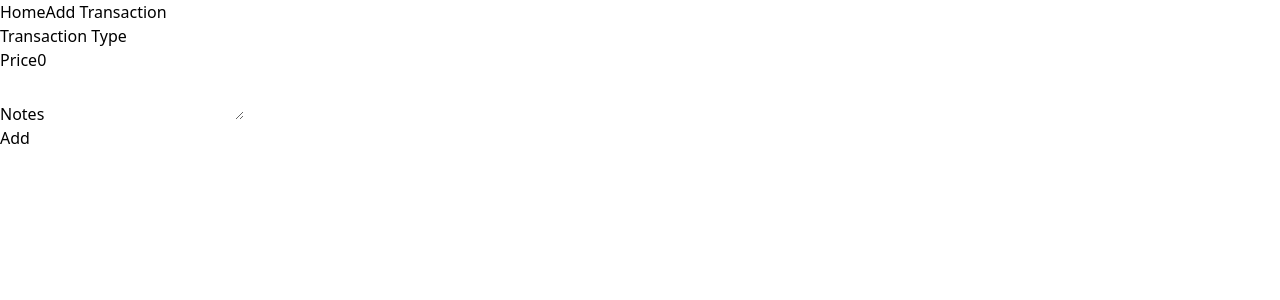
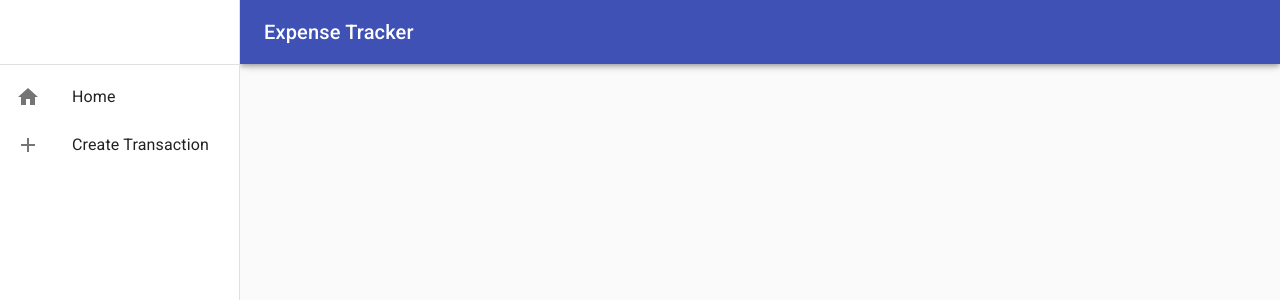
Before and after one commit to fcbvttn123/expense-tracker-app, a React (Vite) app in the folder front-end/: page /create in a window 1280 px wide. Shown: the top 300 px of the page. Built offline with nearby package versions, Linux system fonts and the light colour scheme.

Commit message:
Navigation is Done

```diff
--- a/front-end/src/components/Layout.jsx
+++ b/front-end/src/components/Layout.jsx
@@ -1,13 +1,121 @@
-import { NavLink, Outlet } from "react-router-dom";
+import { Link, NavLink, Outlet } from "react-router-dom";
+import { useState } from "react";
 
-export function Layout() {
+import CssBaseline from '@material-ui/core/CssBaseline';
+import MenuIcon from '@material-ui/icons/Menu';
+import HomeIcon from '@material-ui/icons/Home';
+import AddIcon from '@material-ui/icons/Add';
+import { AppBar, Divider, Drawer, Hidden, IconButton, List, ListItem, ListItemIcon, ListItemText, Toolbar, Typography, makeStyles, useTheme } from "@material-ui/core";
+
+const drawerWidth = 240
+
+const useStyles = makeStyles((theme) => ({
+  root: {
+    display: 'flex',
+  },
+  drawer: {
+    [theme.breakpoints.up('sm')]: {
+      width: drawerWidth,
+      flexShrink: 0,
+    },
+  },
+  appBar: {
+    [theme.breakpoints.up('sm')]: {
+      width: `calc(100% - ${drawerWidth}px)`,
+      marginLeft: drawerWidth,
+    },
+  },
+  menuButton: {
+    marginRight: theme.spacing(2),
+    [theme.breakpoints.up('sm')]: {
+      display: 'none',
+    },
+  },
+  toolbar: theme.mixins.toolbar,
+  drawerPaper: {
+    width: drawerWidth,
+  },
+  content: {
+    flexGrow: 1,
+    padding: theme.spacing(3),
+  },
+}))
+
+export function Layout({window}) {
+
+    const classes = useStyles()
+    const theme = useTheme()
+    const [mobileOpen, setMobileOpen] = useState(false)
+
+    const container = window !== undefined ? () => window().document.body : undefined
+
+    const links = [
+        { title: "Home", icon: <HomeIcon />, path: "/" },
+        { title: "Create Transaction", icon: <AddIcon />, path: "/create" }
+    ]
+
+    const drawer = (
+        <div>
+            <div className={classes.toolbar} />
+                <Divider />
+                <List>
+                    {links.map(e => (
+                        <Link to={e.path} key={e.title}>
+                            <ListItem button>
+                                <ListItemIcon>{e.icon}</ListItemIcon>
+                                <ListItemText primary={e.title} />
+                            </ListItem>
+                        </Link>
+                    ))}
+                </List>
+        </div>
+    )
+
+    function handleDrawerToggle() {
+        setMobileOpen(!mobileOpen)
+    }
+
     return (
-        <div>
-            <div className="flex items-center justify-center gap-6 mb-4">
-                <NavLink to="/" className={({isActive})=>isActive ? "underline" : ""}>Home</NavLink>
-                <NavLink to="/create" className={({isActive})=>isActive ? "underline" : ""}>Add Transaction</NavLink>
-            </div>
+        <div className="flex">
+            <CssBaseline />
+            <AppBar position="fixed" className={classes.appBar}>
+                <Toolbar>
+                    <IconButton
+                        color="inherit"
+                        aria-label="open drawer"
+                        edge="start"
+                        onClick={handleDrawerToggle}
+                        className={classes.menuButton}
+                    >
+                        <MenuIcon />
+                    </IconButton>
+                    <Typography variant="h6" noWrap>
+                        Expense Tracker
+                    </Typography>
+                </Toolbar>
+            </AppBar>
+            <nav className={classes.drawer} aria-label="mailbox folders">
+                <Hidden smUp implementation="css">
+                    <Drawer
+                        container={container}
+                        variant="temporary"
+                        anchor={theme.direction === 'rtl' ? 'right' : 'left'}
+                        open={mobileOpen}
+                        onClose={handleDrawerToggle}
+                        classes={{ paper: classes.drawerPaper }}
+                        ModalProps={{ keepMounted: true }}
+                    >
+                        {drawer}
+                    </Drawer>
+                </Hidden>
+                <Hidden xsDown implementation="css">
+                    <Drawer classes={{ paper: classes.drawerPaper }} variant="permanent" open>
+                        {drawer}
+                    </Drawer>
+                </Hidden>
+            </nav>
             <Outlet />
         </div>
     )
+
 }
--- a/front-end/src/pages/CreateTransaction.jsx
+++ b/front-end/src/pages/CreateTransaction.jsx
@@ -11,10 +11,13 @@ export function CreateTransaction() {
     })
 
     return (
-        <form onSubmit={(e) => {
-            e.preventDefault()
-            addToMongoDb(formData, "/api/expenses")
-        }}>
+        <form
+            className="pt-20 pl-5"
+            onSubmit={(e) => {
+                e.preventDefault()
+                addToMongoDb(formData, "/api/expenses")
+            }}
+        >
             <div className="flex items-center gap-4 mb-2">
                 <label htmlFor="transactionType" className="min-w-32">Transaction Type</label>
                 <input type="text" name="transactionType" id="transactionType" value={formData.transactionType} onChange={(e) => handleFormChange(e, setFormData)} className="border-2 border-black" />
--- a/front-end/src/pages/Home.jsx
+++ b/front-end/src/pages/Home.jsx
@@ -20,7 +20,7 @@ export function Home() {
     }, [])
 
     return (
-        <div>
+        <div className="pt-20 pl-5">
             {
                 expenses && expenses.map(e => (
                     <TransactionCard key={e._id} id={e._id} transactionType={e.transactionType} price={e.price} notes={e.notes}/>
```
